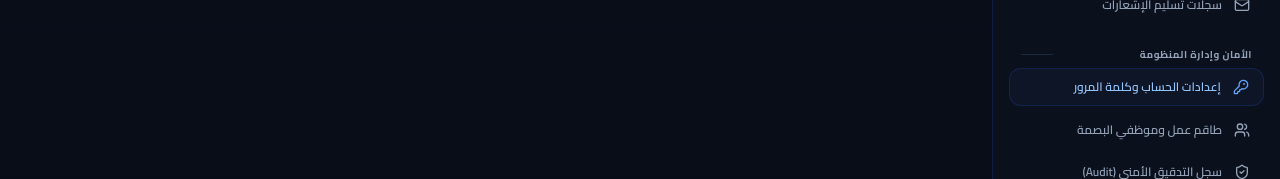
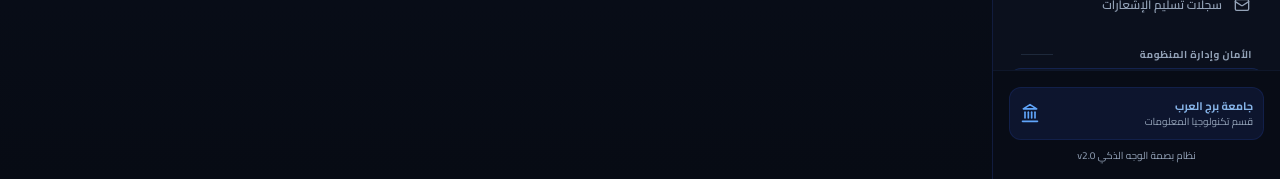
Before and after one commit to tatahosny/FACE_ID_BATU, a Next.js app: page /admin/booking-windows in a window 1280 px wide. Shown: the part 621-800 px from the top of the page. Built offline with nearby package versions, Linux system fonts and the light colour scheme; no server answers.

Commit message:
fix(ui): make dashboard sidebar fixed with independent custom scroll

```diff
--- a/src/app/admin/layout.tsx
+++ b/src/app/admin/layout.tsx
@@ -154,10 +154,10 @@ export default function AdminLayout({
     : navSections;
 
   return (
-    <div className="min-h-screen bg-[#070b14] text-slate-100 flex flex-col font-arabic selection:bg-blue-600 selection:text-white">
+    <div className="h-screen max-h-screen bg-[#070b14] text-slate-100 flex flex-col font-arabic selection:bg-blue-600 selection:text-white overflow-hidden">
       {/* Top Banner if Logged Out */}
       {authLoaded && !sessionUser && (
-        <div className="bg-amber-950/90 border-b border-amber-500/40 text-amber-200 px-4 py-2.5 text-xs flex flex-col sm:flex-row items-center justify-between gap-2 shadow-lg z-50">
+        <div className="flex-shrink-0 bg-amber-950/90 border-b border-amber-500/40 text-amber-200 px-4 py-2.5 text-xs flex flex-col sm:flex-row items-center justify-between gap-2 shadow-lg z-50">
           <div className="flex items-center gap-2">
             <AlertTriangle className="w-4 h-4 text-amber-400 flex-shrink-0" />
             <span className="font-bold">تنبيه: أنت تتصفح لوحة التحكم كزائر غير مسجل الدخول.</span>
@@ -176,7 +176,7 @@ export default function AdminLayout({
       )}
 
       {/* Dedicated High-Tech Top Bar (Autonomous Admin Header) */}
-      <header className="sticky top-0 z-40 bg-[#0d1322]/90 backdrop-blur-xl border-b border-blue-900/40 px-4 sm:px-6 py-2.5 flex items-center justify-between shadow-2xl">
+      <header className="flex-shrink-0 z-40 bg-[#0d1322]/90 backdrop-blur-xl border-b border-blue-900/40 px-4 sm:px-6 py-2.5 flex items-center justify-between shadow-2xl">
         <div className="flex items-center gap-4">
           {/* Mobile Sidebar Toggle */}
           <button
@@ -296,15 +296,32 @@ export default function AdminLayout({
       </header>
 
       {/* Admin Workspace: Futuristic Sidebar + Canvas */}
-      <div className="flex-1 flex overflow-hidden">
+      <div className="flex-1 flex overflow-hidden min-h-0 relative">
         {/* Sleek Command Sidebar */}
         <aside
-          className={`fixed md:static inset-y-0 right-0 z-30 w-72 bg-[#0b101d] border-l border-blue-900/30 flex flex-col justify-between transition-transform duration-300 ease-in-out md:translate-x-0 pt-16 md:pt-0 ${
+          className={`fixed md:relative inset-y-0 right-0 z-50 md:z-30 w-72 h-full bg-[#0b101d] border-l border-blue-900/30 flex flex-col justify-between transition-transform duration-300 ease-in-out md:translate-x-0 flex-shrink-0 shadow-2xl md:shadow-none ${
             sidebarOpen ? "translate-x-0" : "translate-x-full"
           }`}
         >
+          {/* Mobile Close Button Header */}
+          <div className="flex items-center justify-between p-3.5 border-b border-slate-900 md:hidden flex-shrink-0 bg-[#080c16]">
+            <div className="flex items-center gap-2">
+              <div className="w-7 h-7 rounded-lg bg-white p-1">
+                <img src="/images/batu-logo.png" alt="BATU" className="w-full h-full object-contain" />
+              </div>
+              <span className="font-bold text-xs text-white">قائمة لوحة التحكم</span>
+            </div>
+            <button
+              onClick={() => setSidebarOpen(false)}
+              className="p-1.5 rounded-lg bg-slate-900 text-slate-400 hover:text-white"
+              aria-label="إغلاق القائمة"
+            >
+              <X className="w-4 h-4" />
+            </button>
+          </div>
+
           {/* Scrollable Nav List */}
-          <div className="flex-1 overflow-y-auto p-4 space-y-6 custom-scrollbar">
+          <div className="flex-1 overflow-y-auto p-4 space-y-6 custom-scrollbar min-h-0">
             {visibleNavSections.map((sec, idx) => (
               <div key={idx} className="space-y-1.5">
                 <div className="text-[10px] font-bold uppercase tracking-wider text-slate-400 px-3 mb-1 flex items-center justify-between">
@@ -346,7 +363,7 @@ export default function AdminLayout({
           </div>
 
           {/* Sidebar Footer Info */}
-          <div className="p-4 border-t border-slate-900 bg-[#080c16] space-y-2">
+          <div className="p-4 border-t border-slate-900 bg-[#080c16] space-y-2 flex-shrink-0">
             <div className="bg-blue-950/40 border border-blue-900/30 p-2.5 rounded-xl text-[11px] text-blue-300/90 flex items-center justify-between">
               <div>
                 <div className="font-bold">جامعة برج العرب</div>
@@ -364,12 +381,12 @@ export default function AdminLayout({
         {sidebarOpen && (
           <div
             onClick={() => setSidebarOpen(false)}
-            className="fixed inset-0 bg-black/60 backdrop-blur-sm z-20 md:hidden"
+            className="fixed inset-0 bg-black/60 backdrop-blur-sm z-40 md:hidden"
           />
         )}
 
         {/* Main Command Workspace */}
-        <main className="flex-1 overflow-y-auto bg-gradient-to-b from-[#070b14] via-[#090e1a] to-[#070b14] p-4 sm:p-6 lg:p-8">
+        <main className="flex-1 h-full overflow-y-auto min-h-0 bg-gradient-to-b from-[#070b14] via-[#090e1a] to-[#070b14] p-4 sm:p-6 lg:p-8 custom-scrollbar">
           <div className="max-w-7xl mx-auto">{children}</div>
         </main>
       </div>
--- a/src/app/globals.css
+++ b/src/app/globals.css
@@ -37,6 +37,31 @@ body {
   background: #94a3b8;
 }
 
+/* Futuristic Dark Custom Scrollbar for Dashboard & Sidebar */
+.custom-scrollbar::-webkit-scrollbar {
+  width: 6px;
+  height: 6px;
+}
+
+.custom-scrollbar::-webkit-scrollbar-track {
+  background: rgba(11, 16, 29, 0.4);
+}
+
+.custom-scrollbar::-webkit-scrollbar-thumb {
+  background: rgba(59, 130, 246, 0.25);
+  border-radius: 9999px;
+  transition: background-color 0.2s ease;
+}
+
+.custom-scrollbar::-webkit-scrollbar-thumb:hover {
+  background: rgba(59, 130, 246, 0.55);
+}
+
+.custom-scrollbar {
+  scrollbar-width: thin;
+  scrollbar-color: rgba(59, 130, 246, 0.3) rgba(11, 16, 29, 0.4);
+}
+
 /* Glassmorphism Card Utility */
 .glass-card {
   background: rgba(255, 255, 255, 0.95);
--- a/src/app/staff/layout.tsx
+++ b/src/app/staff/layout.tsx
@@ -24,10 +24,10 @@ export default function StaffLayout({
   ];
 
   return (
-    <div className="flex-1 flex flex-col md:flex-row bg-slate-950 text-slate-100 min-h-[calc(100vh-64px)]">
+    <div className="h-screen max-h-screen flex flex-col md:flex-row bg-slate-950 text-slate-100 overflow-hidden font-arabic">
       {/* Staff Sidebar */}
-      <aside className="w-full md:w-64 bg-slate-900/95 backdrop-blur-xl text-white p-5 flex flex-col justify-between border-b md:border-b-0 md:border-l border-slate-800 shadow-xl">
-        <div className="space-y-6">
+      <aside className="w-full md:w-64 md:h-full bg-slate-900/95 backdrop-blur-xl text-white p-5 flex flex-col justify-between border-b md:border-b-0 md:border-l border-slate-800 shadow-xl flex-shrink-0 min-h-0">
+        <div className="flex-1 overflow-y-auto custom-scrollbar space-y-6 min-h-0 pr-1">
           <div className="pb-4 border-b border-slate-800 flex items-center gap-3">
             <div className="w-12 h-12 rounded-xl bg-white p-1 flex items-center justify-center flex-shrink-0 border border-slate-700 shadow-md">
               <img
@@ -67,7 +67,7 @@ export default function StaffLayout({
           </nav>
         </div>
 
-        <div className="pt-6 border-t border-slate-800">
+        <div className="pt-4 border-t border-slate-800 flex-shrink-0">
           <button
             onClick={handleLogout}
             className="w-full py-2.5 px-4 rounded-xl bg-slate-800/80 hover:bg-rose-900/60 text-slate-300 hover:text-rose-200 border border-slate-700 hover:border-rose-700/50 text-xs font-semibold transition shadow-sm"
@@ -78,7 +78,7 @@ export default function StaffLayout({
       </aside>
 
       {/* Main Staff Content */}
-      <main className="flex-1 p-4 sm:p-8 overflow-y-auto">{children}</main>
+      <main className="flex-1 h-full overflow-y-auto p-4 sm:p-8 custom-scrollbar min-h-0">{children}</main>
     </div>
   );
 }
```
